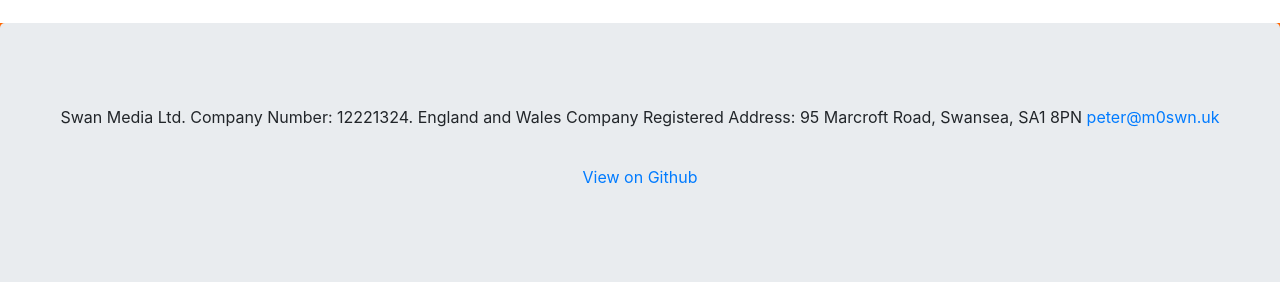
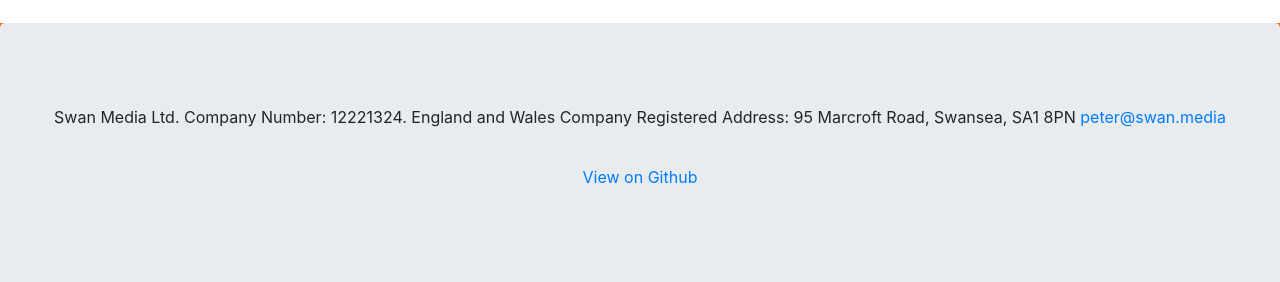
Before and after one commit to pe5er/swan.media, a Jekyll site: the page built from index.md, in a window 1280 px wide. Shown: the part 817-1099 px from the top of the page. Built offline with Jekyll 4.4.1, drawn with Linux system fonts in a browser that asks for light colours; our own code applies the rules of GitHub Pages for plain Markdown files.

Commit message:
Update _config.yml

```diff
--- a/_config.yml
+++ b/_config.yml
@@ -17,7 +17,7 @@
 # in the templates via {{ site.myvariable }}.
 
 title: Swan Media
-email: "peter@m0swn.uk"
+email: "peter@swan.media"
 description: >- # this means to ignore newlines until "baseurl:"
   Swan Media Ltd
 #baseurl: "" # the subpath of your site, e.g. /blog
```
